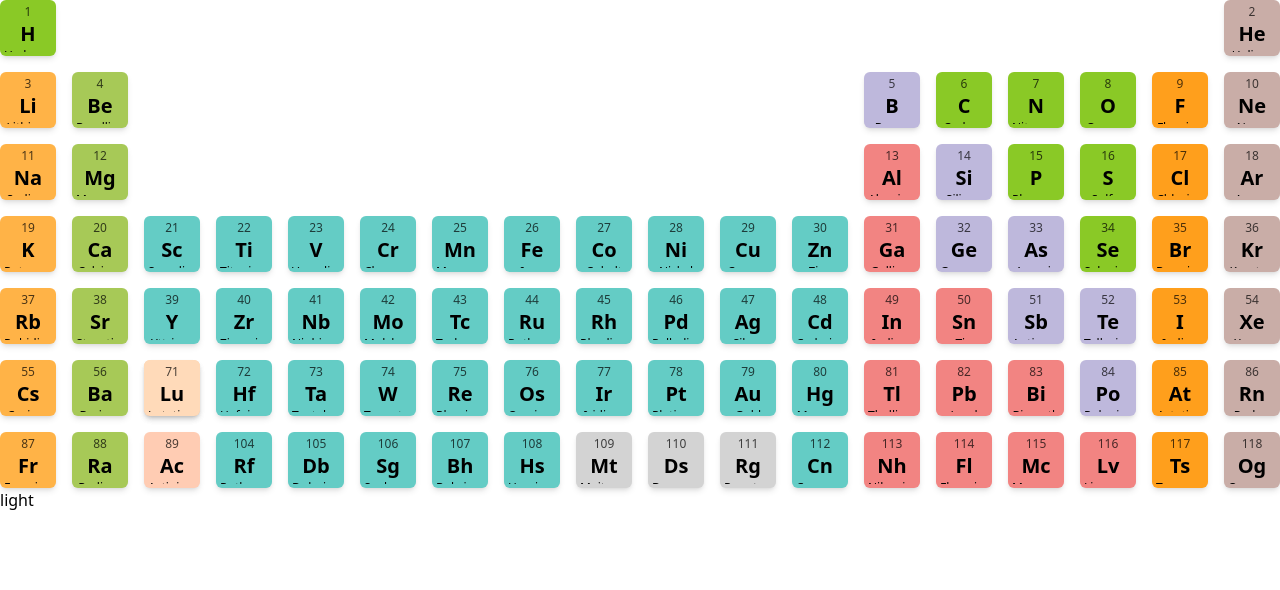
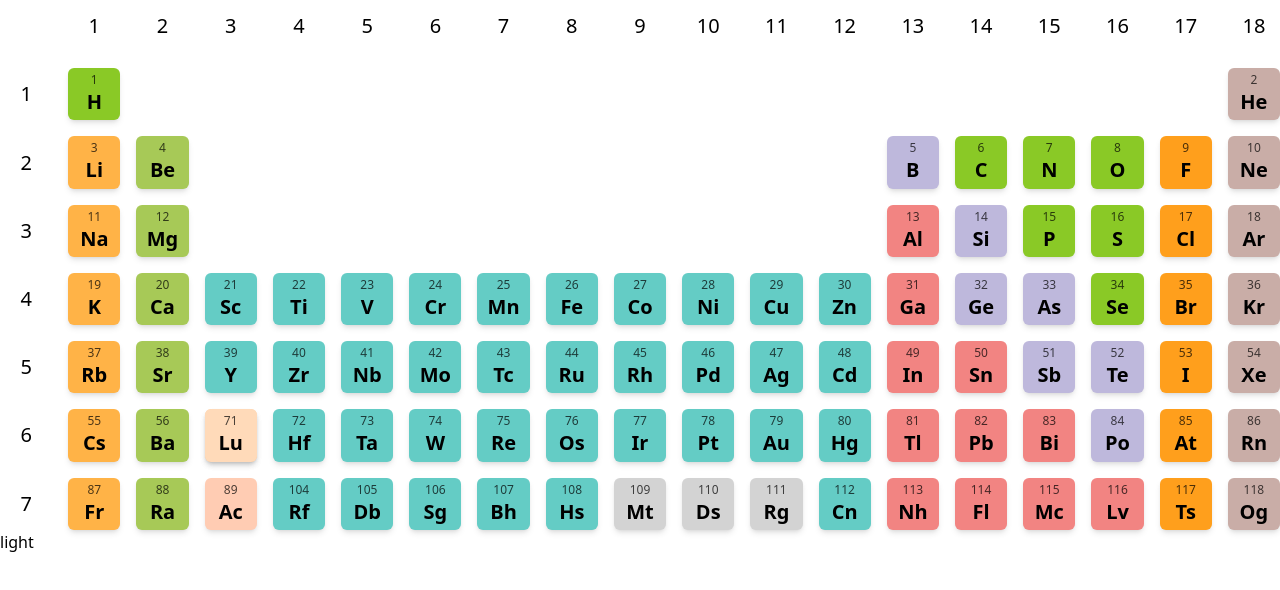
Before and after one commit to fredrikj31/periodic-table, a React (Vite) app: page / in a window 1280 px wide. Shown: the top 590 px of the page. Built offline with nearby package versions, Linux system fonts and the light colour scheme.

Commit message:
feat(table): adds numbers for period and group

```diff
--- a/src/components/PeriodicTable.tsx
+++ b/src/components/PeriodicTable.tsx
@@ -3,7 +3,32 @@ import ChemicalElementCard from "./ChemicalElementCard";
 
 export const PeriodicTable = () => {
   return (
-    <div className="container mx-auto grid grid-cols-18 grid-rows-7 gap-4">
+    <div className="container mx-auto grid grid-cols-19 grid-rows-8 gap-4">
+      {/* Group Numbers */}
+      {new Array(18).fill(null).map((_, index) => (
+        <div
+          className="flex justify-center items-center text-xl dark:text-white text-black"
+          style={{
+            gridRow: 1,
+            gridColumn: index + 2,
+          }}
+        >
+          {index + 1}
+        </div>
+      ))}
+      {/* Period Numbers */}
+      {new Array(7).fill(null).map((_, index) => (
+        <div
+          className="flex justify-center items-center text-xl dark:text-white text-black"
+          style={{
+            gridRow: index + 2,
+            gridColumn: 1,
+          }}
+        >
+          {index + 1}
+        </div>
+      ))}
+      {/* Chemical Elements */}
       {chemicalElements
         .filter((item) => item.group !== null)
         .map((chemicalElement) => (
@@ -11,8 +36,8 @@ export const PeriodicTable = () => {
             key={chemicalElement.symbol}
             element={chemicalElement}
             style={{
-              gridRow: chemicalElement.period,
-              gridColumn: chemicalElement.group || 1,
+              gridRow: chemicalElement.period + 1,
+              gridColumn: (chemicalElement.group || 1) + 1,
             }}
           />
         ))}
```
